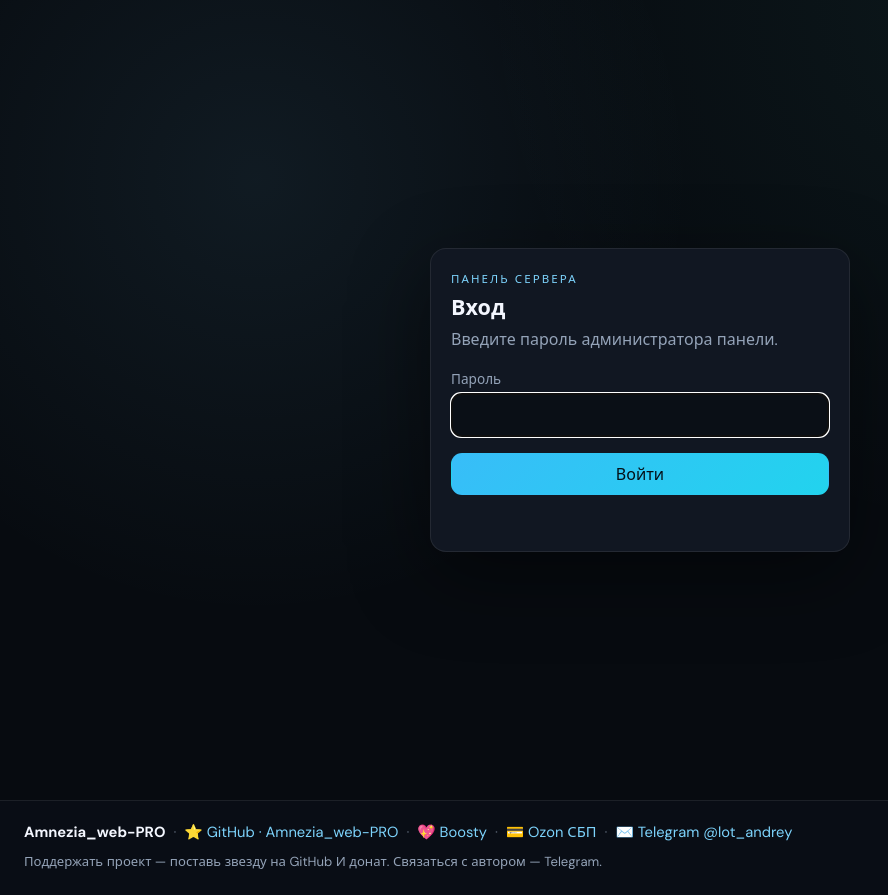
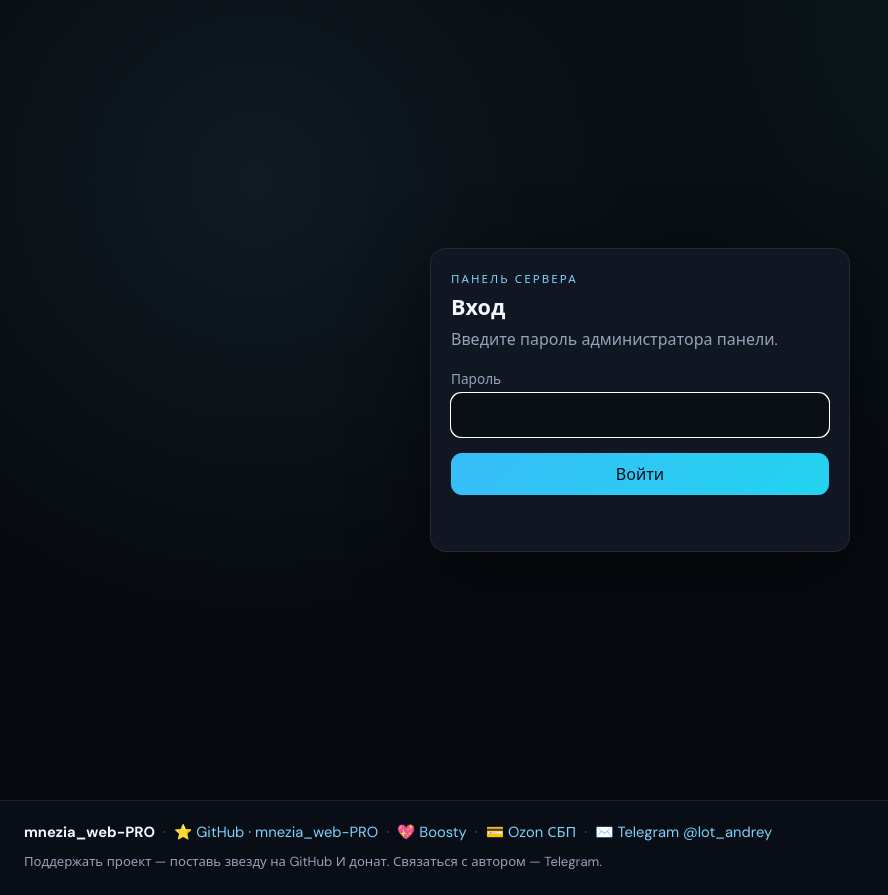
Before and after one commit to andrey271192/amnezia_web-PRO, a website: page public/index.html in a window 1280 px wide. Shown: the whole page, without its empty margins (0-888 px from the left). Drawn offline with Linux system fonts and the light colour scheme; no server answers.

Commit message:
fix: use GitHub slug mnezia_web-PRO in URLs and branding
Amnezia_web-PRO path 404s; canonical repo is andrey271192/mnezia_web-PRO.

Co-authored-by: Cursor <cursoragent@cursor.com>

```diff
--- a/package.json
+++ b/package.json
@@ -2,11 +2,11 @@
   "name": "amnezia-admin",
   "version": "1.1.7",
   "private": true,
-  "description": "Amnezia_web-PRO — веб-панель AmneziaWG: несколько инстансов, WARP, каскад/Endpoint, экспорт .conf (Docker)",
+  "description": "mnezia_web-PRO — веб-панель AmneziaWG: несколько инстансов, WARP, каскад/Endpoint, экспорт .conf (Docker)",
   "license": "MIT",
   "repository": {
     "type": "git",
-    "url": "https://github.com/andrey271192/Amnezia_web-PRO.git"
+    "url": "https://github.com/andrey271192/mnezia_web-PRO.git"
   },
   "type": "module",
   "scripts": {
--- a/public/index.html
+++ b/public/index.html
@@ -185,9 +185,9 @@
 
   <footer class="support-footer">
     <div class="support-line">
-      <strong class="support-title">Amnezia_web-PRO</strong>
+      <strong class="support-title">mnezia_web-PRO</strong>
       <span class="support-sep" aria-hidden="true">·</span>
-      <a href="https://github.com/andrey271192/Amnezia_web-PRO" target="_blank" rel="noopener noreferrer">⭐ GitHub · Amnezia_web-PRO</a>
+      <a href="https://github.com/andrey271192/mnezia_web-PRO" target="_blank" rel="noopener noreferrer">⭐ GitHub · mnezia_web-PRO</a>
       <span class="support-sep" aria-hidden="true">·</span>
       <a href="https://boosty.to/andrey27/donate" target="_blank" rel="noopener noreferrer">💖 Boosty</a>
       <span class="support-sep" aria-hidden="true">·</span>
```
Also changed, not shown: README.md, 1 other file.
